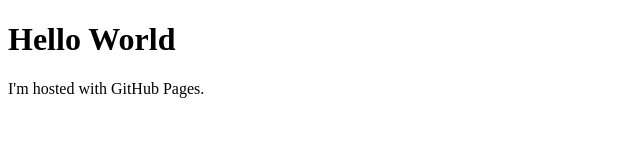
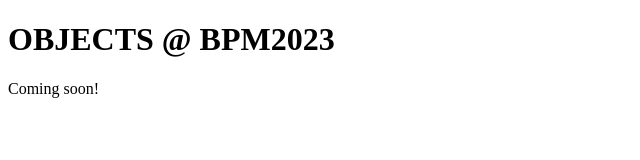
Before and after one commit to objects2023/objects2023.github.io, a plain HTML site: page index.html in a window 1280 px wide. Shown: the whole page, without its empty margins (0-640 px from the left). Drawn offline with Linux system fonts and the light colour scheme.

Commit message:
Update index.html

```diff
--- a/index.html
+++ b/index.html
@@ -1,7 +1,7 @@
 <!DOCTYPE html>
 <html>
 <body>
-<h1>Hello World</h1>
-<p>I'm hosted with GitHub Pages.</p>
+<h1>OBJECTS @ BPM2023</h1>
+<p>Coming soon!</p>
 </body>
 </html>
```
